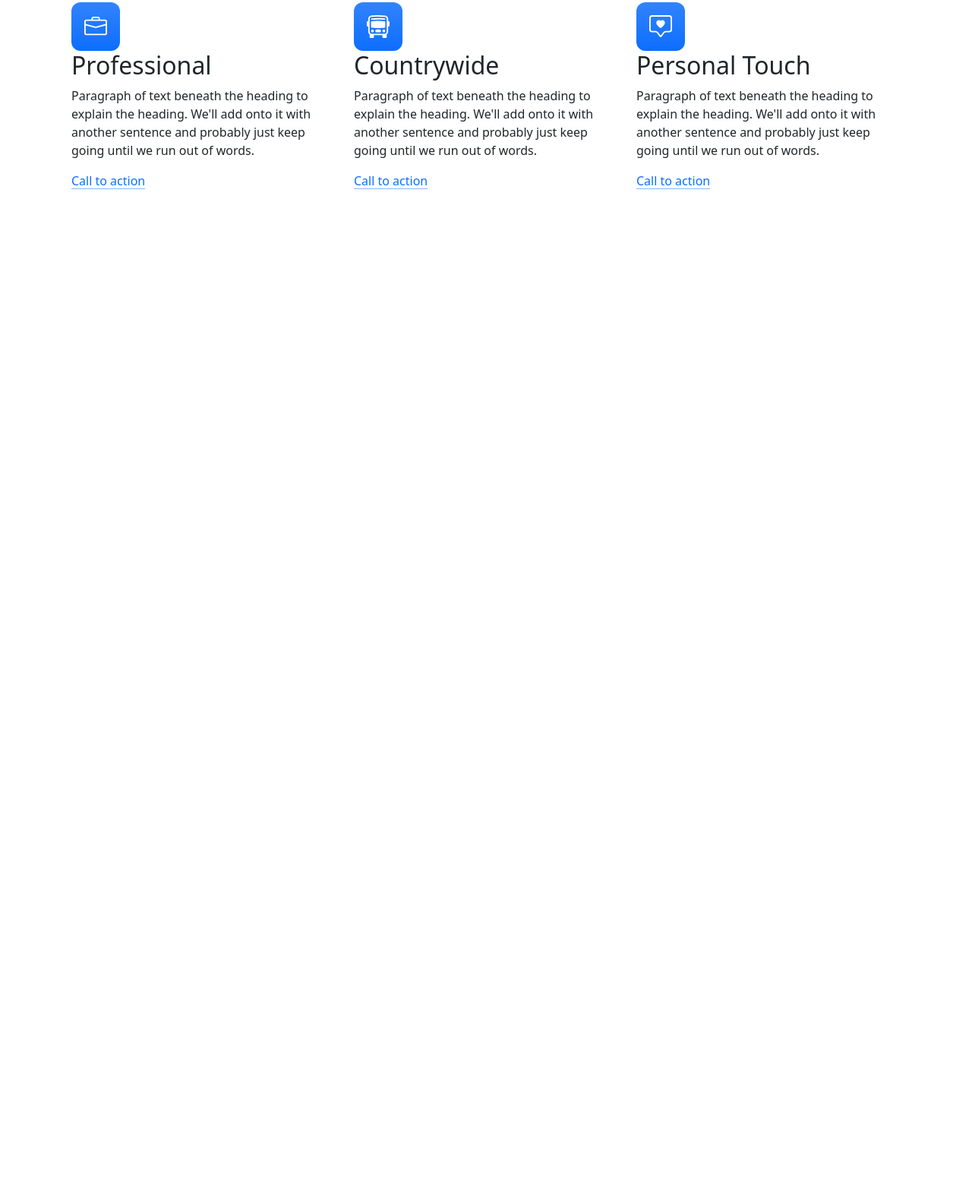
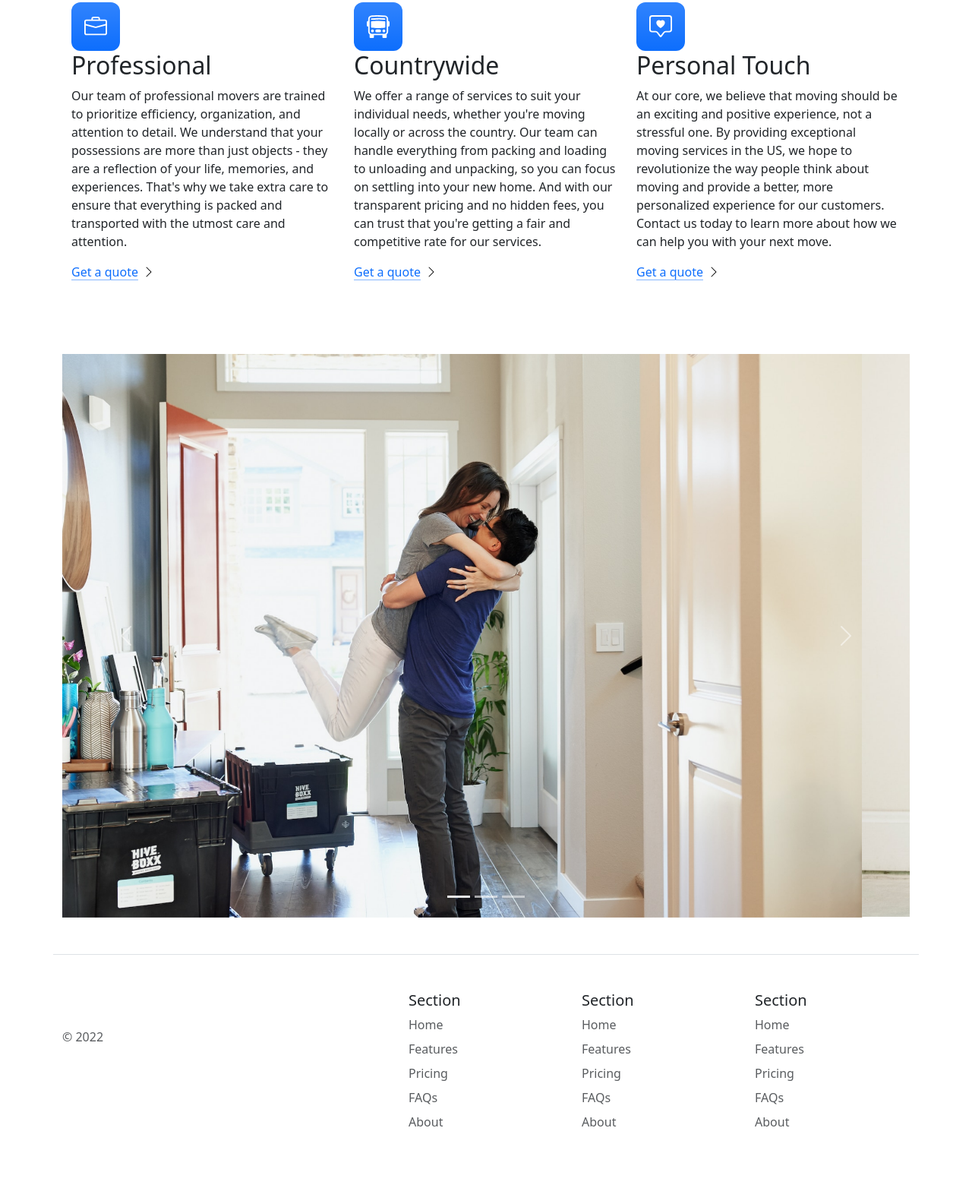
Before and after one commit to i-amritpal/Web-Dev-Practice, a plain HTML site: page 11.2 Bootstrap Components/index.html in a window 1280 px wide. Shown: the part 936-2500 px from the top of the page at 76% size. Before the commit the page ends 1282 px from the top, so only its background shows below. Drawn offline with nearby package versions, Linux system fonts and the light colour scheme.

Commit message:
Small demo Bootstrap website

```diff
--- a/11.2 Bootstrap Components/index.html
+++ b/11.2 Bootstrap Components/index.html
@@ -13,13 +13,13 @@
     <style>
       .feature-icon {
         display: inline-flex;
-    align-items: center;
-    justify-content: center;
+        align-items: center;
+        justify-content: center;
         width: 4rem;
         height: 4rem;
         /* margin-bottom: 1rem; */
-    /* font-size: 2rem; */
-    /* color: #fff; */
+        /* font-size: 2rem; */
+        /* color: #fff; */
         border-radius: 0.75rem;
       }
     </style>
@@ -118,61 +118,151 @@
       </div>
     </div>
 
+
+
     <div class="container px-4 py-5" id="featured-3">
       <h2 class="pb-2 border-bottom">Why Move With Us?</h2>
       <div class="row g-4 py-5 row-cols-1 row-cols-lg-3">
         <div class="feature col">
           <div class="feature-icon bg-primary bg-gradient">
-            <img src="./briefcase.svg" alt="briefcase" height="30"/>
+            <img src="./briefcase.svg" alt="briefcase" height="30" />
           </div>
           <h2>Professional</h2>
           <p>
-            Paragraph of text beneath the heading to explain the heading. We'll
-            add onto it with another sentence and probably just keep going until
-            we run out of words.
+            Our team of professional movers are trained to prioritize
+            efficiency, organization, and attention to detail. We understand
+            that your possessions are more than just objects - they are a
+            reflection of your life, memories, and experiences. That's why we
+            take extra care to ensure that everything is packed and transported
+            with the utmost care and attention.
           </p>
           <a href="#" class="icon-link">
-            Call to action
-            <svg class="bi" width="1em" height="1em">
-              <use xlink:href="#chevron-right"></use>
-            </svg>
+            Get a quote
+            <img src="./chevron-right.svg" alt="chevron-right" />
           </a>
         </div>
         <div class="feature col">
           <div class="feature-icon bg-primary bg-gradient">
-            <img src="./bus-front.svg" alt="bus-front" height="30"/>
+            <img src="./bus-front.svg" alt="bus-front" height="30" />
           </div>
           <h2>Countrywide</h2>
           <p>
-            Paragraph of text beneath the heading to explain the heading. We'll
-            add onto it with another sentence and probably just keep going until
-            we run out of words.
+            We offer a range of services to suit your individual needs, whether
+            you're moving locally or across the country. Our team can handle
+            everything from packing and loading to unloading and unpacking, so
+            you can focus on settling into your new home. And with our
+            transparent pricing and no hidden fees, you can trust that you're
+            getting a fair and competitive rate for our services.
           </p>
           <a href="#" class="icon-link">
-            Call to action
-            <svg class="bi" width="1em" height="1em">
-              <use xlink:href="#chevron-right"></use>
-            </svg>
+            Get a quote
+            <img src="./chevron-right.svg" alt="chevron-right" />
           </a>
         </div>
         <div class="feature col">
           <div class="feature-icon bg-primary bg-gradient">
-            <img src="./chat-square-heart.svg" alt="chat-square-heart" height="30"/>
+            <img
+              src="./chat-square-heart.svg"
+              alt="chat-square-heart"
+              height="30"
+            />
           </div>
           <h2>Personal Touch</h2>
           <p>
-            Paragraph of text beneath the heading to explain the heading. We'll
-            add onto it with another sentence and probably just keep going until
-            we run out of words.
+            At our core, we believe that moving should be an exciting and
+            positive experience, not a stressful one. By providing exceptional
+            moving services in the US, we hope to revolutionize the way people
+            think about moving and provide a better, more personalized
+            experience for our customers. Contact us today to learn more about
+            how we can help you with your next move.
           </p>
           <a href="#" class="icon-link">
-            Call to action
-            <svg class="bi" width="1em" height="1em">
-              <use xlink:href="#chevron-right"></use>
-            </svg>
+            Get a quote
+            <img src="./chevron-right.svg" alt="chevron-right" />
           </a>
         </div>
       </div>
+    </div>
+
+
+
+    <div class="container">
+      <div id="carouselExampleIndicators" class="carousel slide" data-bs-ride="carousel">
+        <div class="carousel-indicators">
+          <button type="button" data-bs-target="#carouselExampleIndicators" data-bs-slide-to="0" class="active" aria-current="true" aria-label="Slide 1"></button>
+          <button type="button" data-bs-target="#carouselExampleIndicators" data-bs-slide-to="1" aria-label="Slide 2"></button>
+          <button type="button" data-bs-target="#carouselExampleIndicators" data-bs-slide-to="2" aria-label="Slide 3"></button>
+        </div>
+        <div class="carousel-inner">
+          <div class="carousel-item active">
+            <img src="./couple.jpg" class="d-block w-100" alt="couple-picture">
+          </div>
+          <div class="carousel-item">
+            <img src="./dog.jpg" class="d-block w-100" alt="dog-picture">
+          </div>
+          <div class="carousel-item">
+            <img src="./family.jpg" class="d-block w-100" alt="family-picture">
+          </div>
+        </div>
+        <button class="carousel-control-prev" type="button" data-bs-target="#carouselExampleIndicators" data-bs-slide="prev">
+          <span class="carousel-control-prev-icon" aria-hidden="true"></span>
+          <span class="visually-hidden">Previous</span>
+        </button>
+        <button class="carousel-control-next" type="button" data-bs-target="#carouselExampleIndicators" data-bs-slide="next">
+          <span class="carousel-control-next-icon" aria-hidden="true"></span>
+          <span class="visually-hidden">Next</span>
+        </button>
+      </div>
+    </div>
+
+
+
+    <div class="container">
+      <footer class="row row-cols-1 row-cols-sm-2 row-cols-md-5 py-5 my-5 border-top">
+        <div class="col mb-3">
+          <a href="/" class="d-flex align-items-center mb-3 link-dark text-decoration-none">
+            <svg class="bi me-2" width="40" height="32"><use xlink:href="#bootstrap"></use></svg>
+          </a>
+          <p class="text-muted">© 2022</p>
+        </div>
+
+        <div class="col mb-3">
+
+        </div>
+
+        <div class="col mb-3">
+          <h5>Section</h5>
+          <ul class="nav flex-column">
+            <li class="nav-item mb-2"><a href="#" class="nav-link p-0 text-muted">Home</a></li>
+            <li class="nav-item mb-2"><a href="#" class="nav-link p-0 text-muted">Features</a></li>
+            <li class="nav-item mb-2"><a href="#" class="nav-link p-0 text-muted">Pricing</a></li>
+            <li class="nav-item mb-2"><a href="#" class="nav-link p-0 text-muted">FAQs</a></li>
+            <li class="nav-item mb-2"><a href="#" class="nav-link p-0 text-muted">About</a></li>
+          </ul>
+        </div>
+
+        <div class="col mb-3">
+          <h5>Section</h5>
+          <ul class="nav flex-column">
+            <li class="nav-item mb-2"><a href="#" class="nav-link p-0 text-muted">Home</a></li>
+            <li class="nav-item mb-2"><a href="#" class="nav-link p-0 text-muted">Features</a></li>
+            <li class="nav-item mb-2"><a href="#" class="nav-link p-0 text-muted">Pricing</a></li>
+            <li class="nav-item mb-2"><a href="#" class="nav-link p-0 text-muted">FAQs</a></li>
+            <li class="nav-item mb-2"><a href="#" class="nav-link p-0 text-muted">About</a></li>
+          </ul>
+        </div>
+
+        <div class="col mb-3">
+          <h5>Section</h5>
+          <ul class="nav flex-column">
+            <li class="nav-item mb-2"><a href="#" class="nav-link p-0 text-muted">Home</a></li>
+            <li class="nav-item mb-2"><a href="#" class="nav-link p-0 text-muted">Features</a></li>
+            <li class="nav-item mb-2"><a href="#" class="nav-link p-0 text-muted">Pricing</a></li>
+            <li class="nav-item mb-2"><a href="#" class="nav-link p-0 text-muted">FAQs</a></li>
+            <li class="nav-item mb-2"><a href="#" class="nav-link p-0 text-muted">About</a></li>
+          </ul>
+        </div>
+      </footer>
     </div>
 
     <script
```
